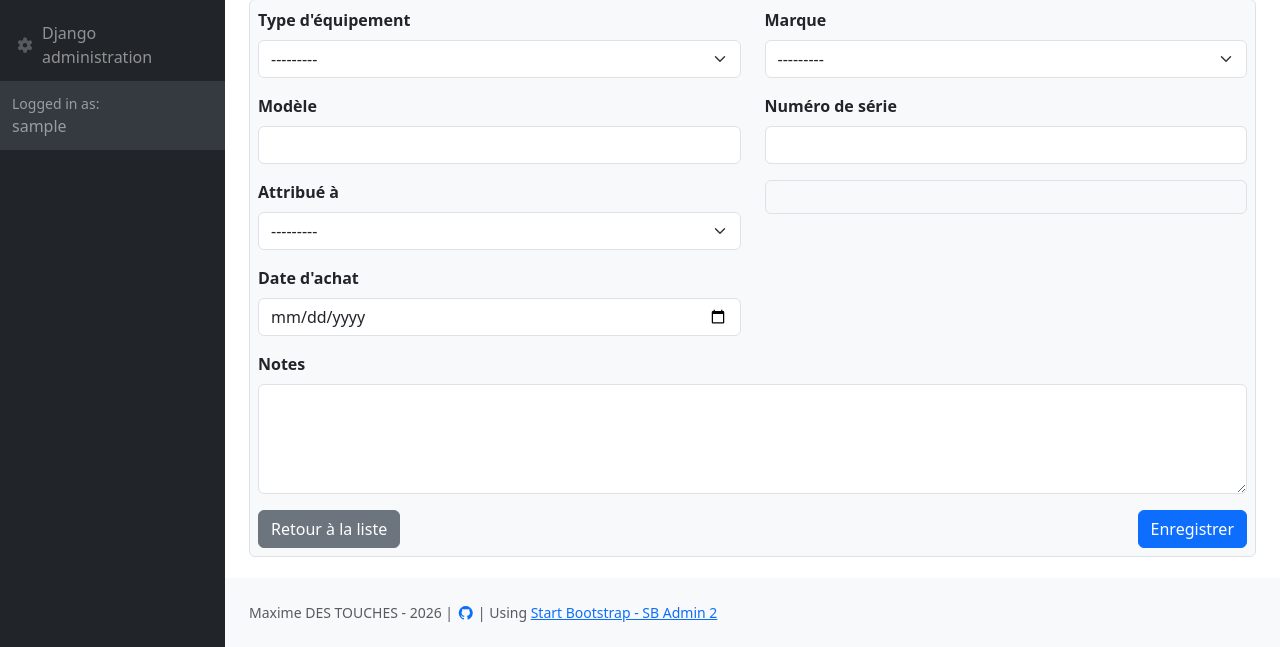
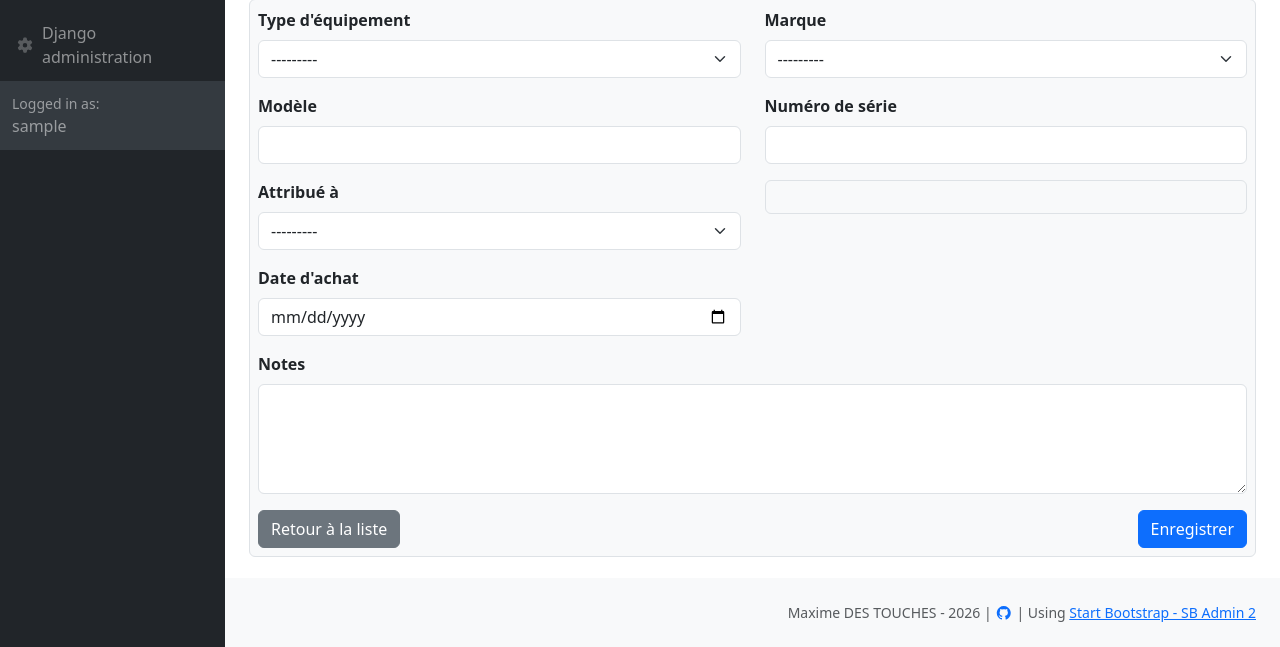
Before and after one commit to elreviae/django-inventory, a Django app: page /add/ in a window 1280 px wide. Shown: the part 153-800 px from the top of the page. Run offline with Django 3.2, Linux system fonts and the light colour scheme; the visitor is signed in with stand-in values (Sample User, id 1); data that the repository does not hold is empty; parts of the project's set-up code (start-up, migrations or seed data) failed here and were passed over; some libraries are stand-ins or nearby versions.

Commit message:
CSS modifs for text bottom right align

```diff
--- a/apps/templates/includes/footer.html
+++ b/apps/templates/includes/footer.html
@@ -1,7 +1,7 @@
 
     <footer class="py-4 bg-light mt-auto">
         <div class="container-fluid px-4">
-            <div class="d-flex align-items-center justify-content-between small">
+            <div class="d-flex align-items-center justify-content-end small">
                 <div class="text-muted">
                     Maxime DES TOUCHES - {% now 'Y' %} | <a target="_blank"
                         href="https://github.com/elreviae" class="text-blue"> <i class="fa-brands fa-github"></i></a> | Using <a target="_blank" href="https://github.com/startbootstrap/startbootstrap-sb-admin-2">Start Bootstrap - SB Admin 2</a>
```
